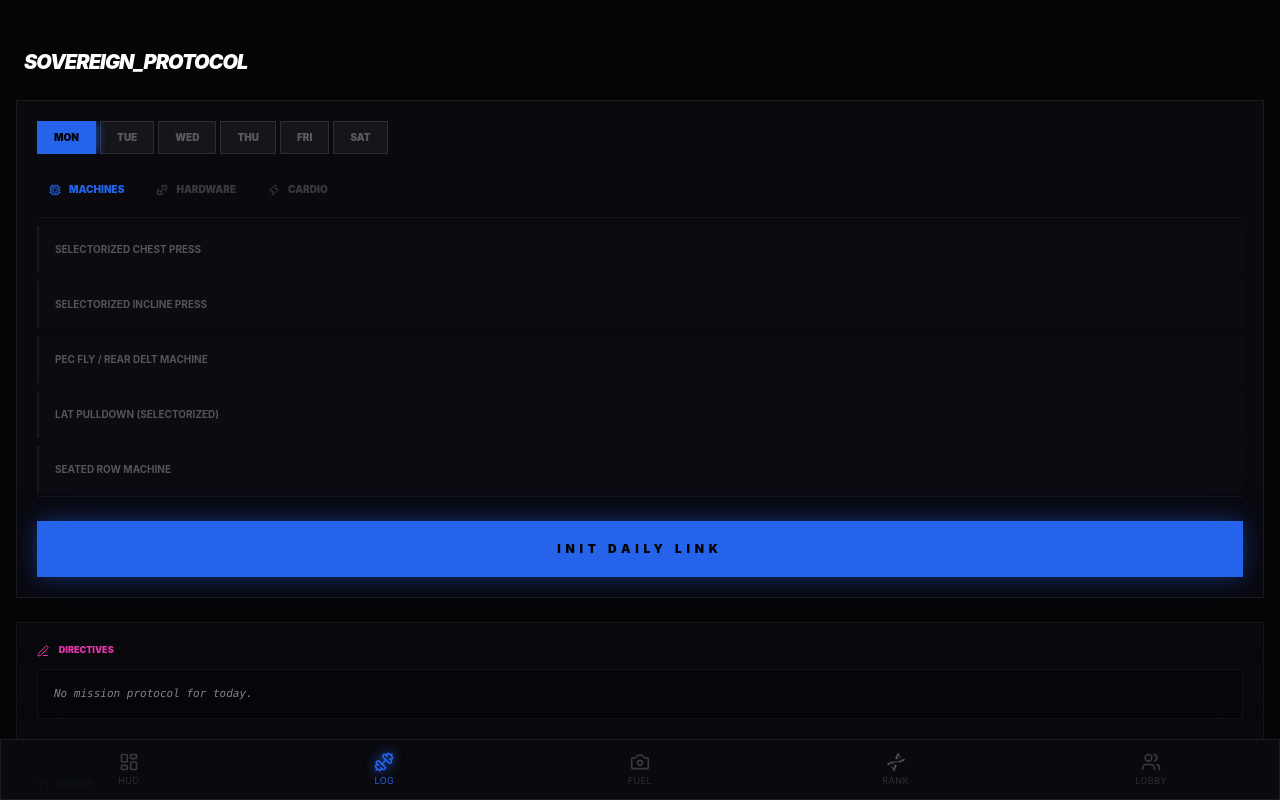
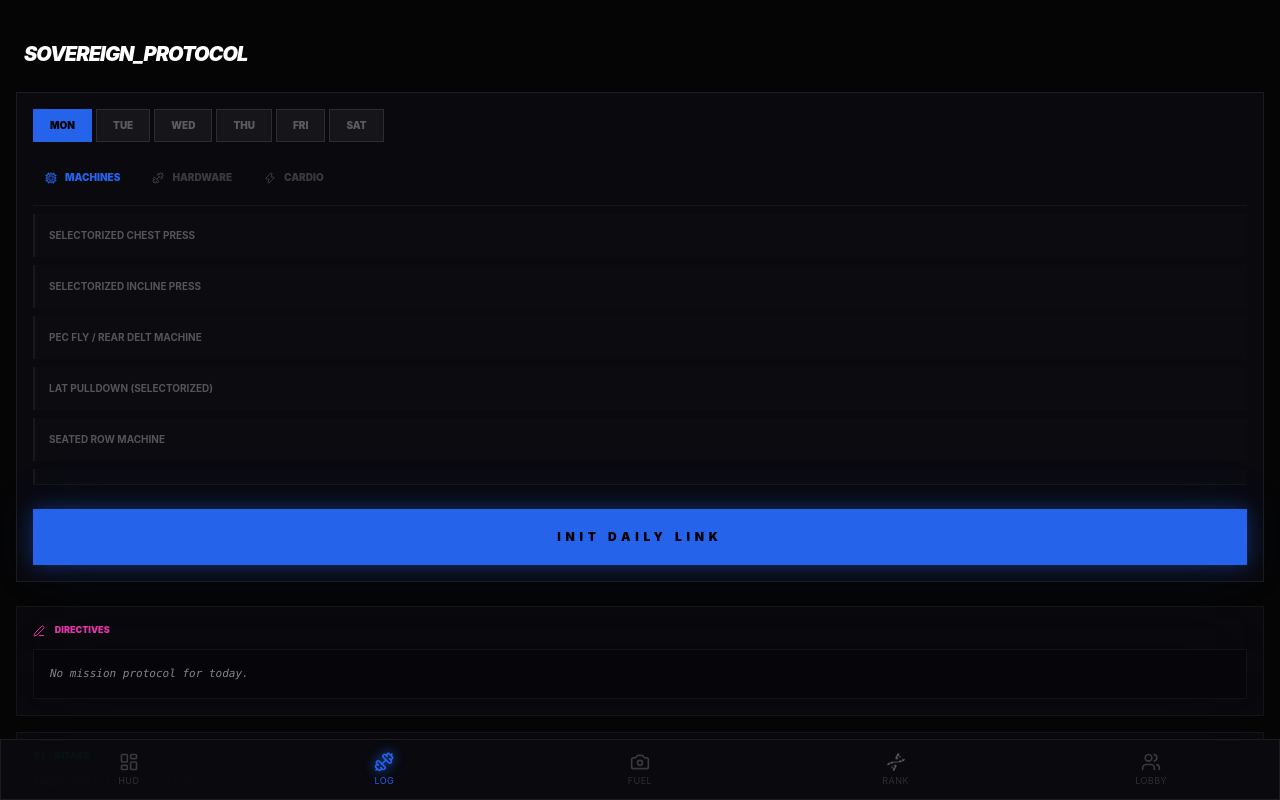
Before and after one commit to Sup3r-Monkey1/Aura-Sync, a React (Vite) app in the folder Aura Sync/: page / in a window 1280 px wide. Both pictures are taken after a click on the button "LOG". Shown: the top 800 px of the page. Built offline with nearby package versions, Linux system fonts and the light colour scheme.

Commit message:
Update GhostLog.tsx

```diff
--- a/Aura Sync/src/components/GhostLog.tsx
+++ b/Aura Sync/src/components/GhostLog.tsx
@@ -1,6 +1,6 @@
 import { useState, useEffect } from 'react';
 import { motion, AnimatePresence } from 'framer-motion';
-import { X, Check, Clock, Trash2, Power, RotateCcw, Cpu, Dumbbell as DbIcon, ShieldCheck, Edit3, Utensils, Zap } from 'lucide-react';
+import { X, Check, Clock, Trash2, Power, RotateCcw, Cpu, Dumbbell as DbIcon, ShieldCheck, Edit3, Utensils, Zap, Activity } from 'lucide-react';
 import { useWorkoutStore, triggerAlert } from '../store/useWorkoutStore';
 import { workoutRegistry } from '../data/workoutRegistry';
 
@@ -44,13 +44,13 @@ export default function GhostLog() {
   };
 
   if (!session) return (
-    <div className="min-h-screen bg-[#050505] p-4 pt-12 pb-32 overflow-y-auto no-scrollbar">
+    <div className="min-h-screen bg-[#050505] p-4 pt-10 pb-32 overflow-y-auto no-scrollbar">
       <h2 className="text-xl font-black italic text-white uppercase mb-6 px-2 tracking-tighter">Sovereign_Protocol</h2>
 
-      <div className="glass-strong p-5 mb-6 border-t border-white/10 rounded-2xl">
+      <div className="glass-strong p-4 mb-6 border-t border-white/10 rounded-2xl">
         <div className="flex gap-1 overflow-x-auto no-scrollbar mb-6">
           {days.map(d => (
-            <button key={d} onClick={() => setActiveDay(d)} className={`px-4 py-2 shrink-0 text-[10px] font-black uppercase border transition-all ${activeDay === d ? 'bg-cobalt text-black border-cobalt shadow-[0_0_10px_#2563eb]' : 'bg-white/5 border-white/10 text-white/30'}`}>
+            <button key={d} onClick={() => setActiveDay(d)} className={`px-4 py-2 shrink-0 text-[10px] font-black uppercase border transition-all ${activeDay === d ? 'bg-cobalt text-black border-cobalt' : 'bg-white/5 border-white/10 text-white/30'}`}>
               {d.slice(0,3)}
             </button>
           ))}
@@ -72,7 +72,7 @@ export default function GhostLog() {
             .map(ex => {
               const isSelected = dailyProtocols[activeDay]?.includes(ex.id);
               return (
-                <button key={ex.id} onClick={() => toggleDailyExercise(activeDay, ex.id)} className={`flex justify-between items-center p-4 border-l-2 ${isSelected ? 'bg-cobalt/10 border-cobalt' : 'bg-white/[0.01] border-white/5'}`}>
+                <button key={ex.id} onClick={() => toggleDailyExercise(activeDay, ex.id)} className={`flex justify-between items-center p-3.5 border-l-2 transition-all ${isSelected ? 'bg-cobalt/10 border-cobalt' : 'bg-white/[0.01] border-white/5'}`}>
                   <span className={`text-[10px] font-bold uppercase text-left ${isSelected ? 'text-white' : 'text-white/30'}`}>{ex.name}</span>
                   {isSelected && <ShieldCheck size={14} className="text-cobalt" />}
                 </button>
@@ -83,8 +83,8 @@ export default function GhostLog() {
       </div>
 
       <div className="grid gap-4">
-         <div className="glass p-5 border-l-2 border-magenta"><div className="text-[9px] font-black text-magenta uppercase mb-3"><Edit3 size={12} className="inline mr-2"/> Directives</div><p className="text-[11px] text-white/50 font-mono italic bg-black/20 p-4 border border-white/5">{scheduleNotes[today] || "No mission protocol for today."}</p></div>
-         <div className="glass p-5 border-l-2 border-terminal"><div className="text-[9px] font-black text-terminal uppercase mb-3"><Utensils size={12} className="inline mr-2"/> Intake</div><textarea value={mealNotes} onChange={(e)=>updateMealNotes(e.target.value)} className="w-full h-24 bg-transparent text-[11px] text-white/60 outline-none resize-none font-mono" placeholder="Input nutritional script..."/></div>
+         <div className="glass p-4 border-l-2 border-magenta"><div className="text-[9px] font-black text-magenta uppercase mb-3"><Edit3 size={12} className="inline mr-2"/> Directives</div><p className="text-[11px] text-white/50 font-mono italic bg-black/20 p-4 border border-white/5">{scheduleNotes[today] || "No mission protocol for today."}</p></div>
+         <div className="glass p-4 border-l-2 border-terminal"><div className="text-[9px] font-black text-terminal uppercase mb-3"><Utensils size={12} className="inline mr-2"/> Intake</div><textarea value={mealNotes} onChange={(e)=>updateMealNotes(e.target.value)} className="w-full h-24 bg-transparent text-[11px] text-white/60 outline-none resize-none font-mono" placeholder="Input nutritional script..."/></div>
       </div>
     </div>
   );
```
